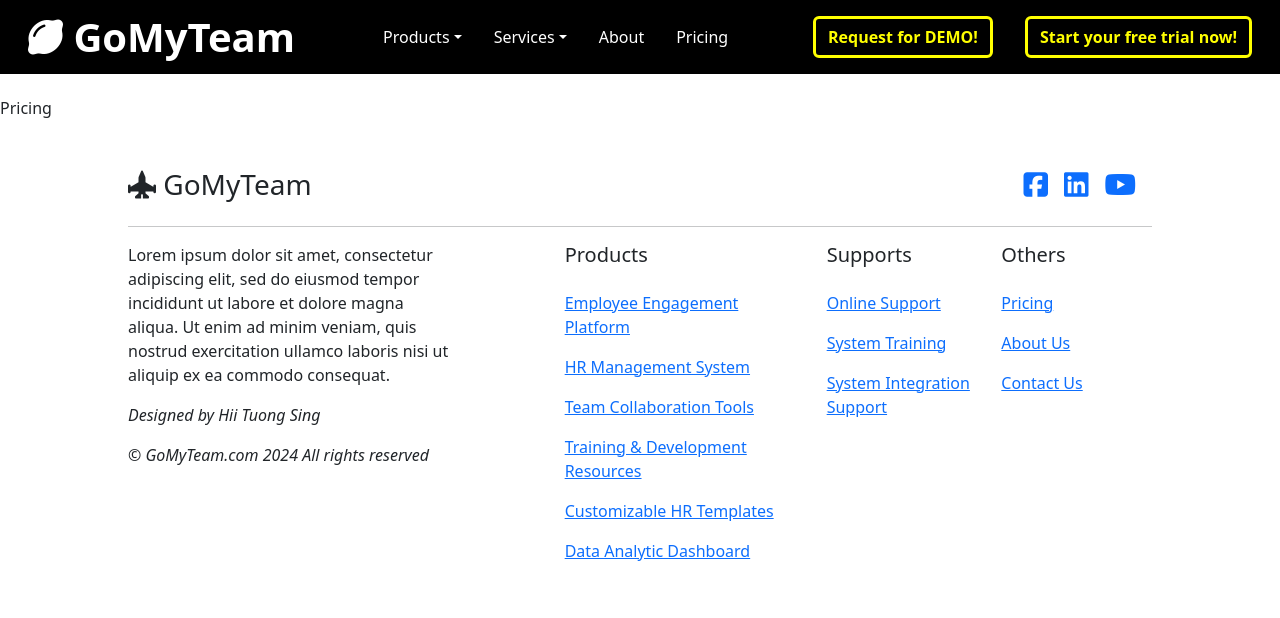
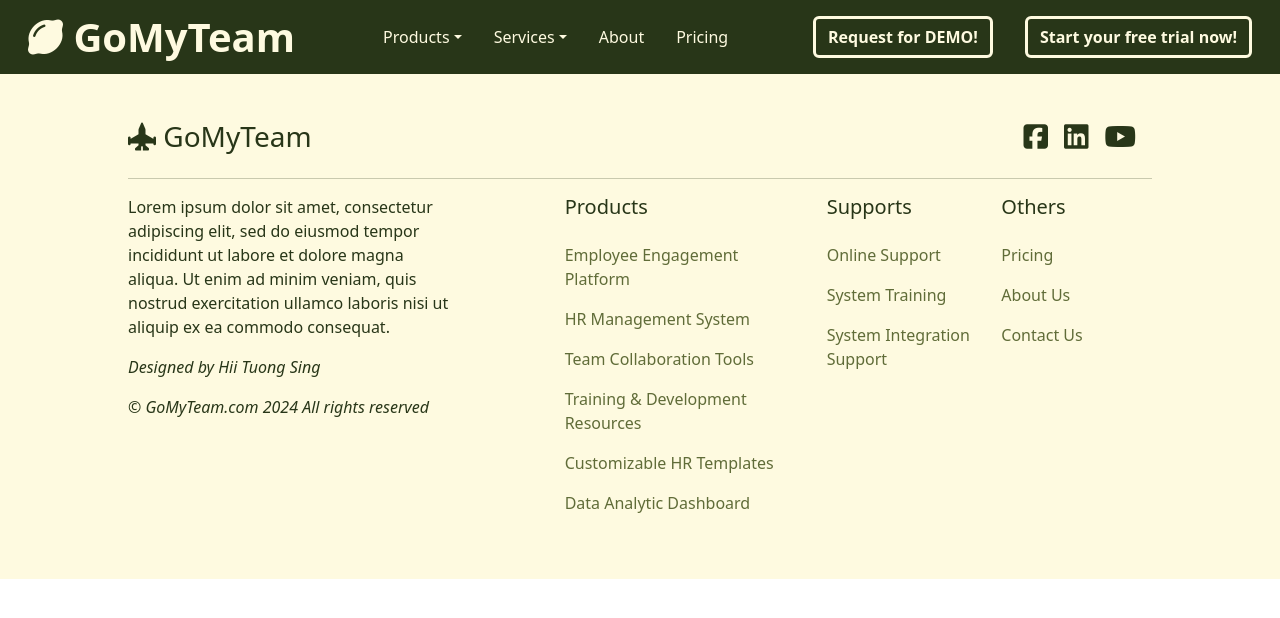
Before and after one commit to HiiTuongSing/GoMyTeam, a React (Vite) app: page /GoMyTeam/pricing in a window 1280 px wide. Shown: the top 618 px of the page. Built offline with nearby package versions, Linux system fonts and the light colour scheme.

Commit message:
Testing Color Scheme

```diff
--- a/src/components/ActionBanner.jsx
+++ b/src/components/ActionBanner.jsx
@@ -11,7 +11,7 @@ export default function ActionBanner({ title, description, buttonText }) {
           <p className="mx-md-5 my-0 pb-3 fs-4">{description}</p>
         </div>
 
-        <a className="btn btn-primary btn-lg">{buttonText}</a>
+        <a className="btn btn-basic btn-lg">{buttonText}</a>
       </div>
     </div>
   );
--- a/src/components/DescriptionPanel.jsx
+++ b/src/components/DescriptionPanel.jsx
@@ -9,11 +9,11 @@ export default function DescriptionPanel({
 }) {
   if (reverse) {
     return (
-      <div className="descriptive-panel row d-flex justify-content-center p-lg-5 mx-auto mb-5 reverse">
+      <div className="descriptive-panel row d-flex justify-content-center p-lg-5 mx-auto mb-5 reverse rounded">
         <div className="col-12 col-md-6 descriptive-panel-description pe-lg-5">
           <h3>{title}</h3>
           <p>{description}</p>
-          <a href="#" className="btn btn-primary">
+          <a href="#" className="btn btn-reverse btn-lg">
             {buttonText}
           </a>
         </div>
@@ -25,7 +25,7 @@ export default function DescriptionPanel({
     );
   } else {
     return (
-      <div className="descriptive-panel row d-flex justify-content-center p-lg-5 mx-auto mb-5">
+      <div className="descriptive-panel row d-flex justify-content-center p-lg-5 mx-auto mb-5 rounded">
         <div className="col-12 col-md-6 descriptive-panel-image pb-2 pb-lg-0">
           <img src={imagePath} alt={title} className="rounded" />
         </div>
@@ -33,7 +33,7 @@ export default function DescriptionPanel({
         <div className="col-12 col-md-6 descriptive-panel-description ps-lg-5">
           <h3>{title}</h3>
           <p>{description}</p>
-          <a href="#" className="btn btn-primary">
+          <a href="#" className="btn btn-reverse btn-lg">
             {buttonText}
           </a>
         </div>
--- a/src/components/Footer.jsx
+++ b/src/components/Footer.jsx
@@ -5,7 +5,8 @@ import React from "react";
 export default function Footer() {
   return (
     <>
-      <div className="footer-container m-auto py-5">
+      <div className="footer-container">
+        <div className="footer m-auto py-5">
           <div className="row">
             <div className="col-6 pe-0">
               <h3>
@@ -14,13 +15,13 @@ export default function Footer() {
             </div>
             <div className="col-6 ps-0">
               <h3 className="text-end">
-              <a href="#">
+                <a className="social-link" href="#">
                   <i className="fa-brands fa-square-facebook me-3"></i>
                 </a>
-              <a href="#">
+                <a className="social-link" href="#">
                   <i className="fa-brands fa-linkedin me-3"></i>
                 </a>
-              <a href="#">
+                <a className="social-link" href="#">
                   <i className="fa-brands fa-youtube me-3"></i>
                 </a>
               </h3>
@@ -99,6 +100,7 @@ export default function Footer() {
             </div>
           </div>
         </div>
+      </div>
     </>
   );
 }
--- a/src/components/HeroBanner.jsx
+++ b/src/components/HeroBanner.jsx
@@ -10,11 +10,7 @@ export default function ({ title, description, buttonText, imagePath }) {
         <div className="d-flex flex-column justify-content-center col-12 col-lg-6 mb-5 mb-lg-0 ">
           <p className="display-2 fw-bold">{title}</p>
           <p className="lead">{description}</p>
-          <a
-            className="btn btn-outline-primary fw-bolder"
-            role="button"
-            href="#"
-          >
+          <a className="btn btn-basic btn-lg fw-bolder" role="button" href="#">
             {buttonText}
           </a>
         </div>
--- a/src/components/Navbar.jsx
+++ b/src/components/Navbar.jsx
@@ -95,7 +95,7 @@ export default function Navbar() {
             <ul className="navbar-nav mb-2 mb-lg-0">
               <li>
                 <Link
-                  className="btn btn-lemon mx-3 mb-2 mb-lg-0"
+                  className="btn btn-basic mx-3 mb-2 mb-lg-0"
                   to="/GoMyTeam/"
                 >
                   Request for DEMO!
@@ -103,7 +103,7 @@ export default function Navbar() {
               </li>
               <li>
                 <Link
-                  className="btn btn-lemon mx-3 mb-2 mb-lg-0"
+                  className="btn btn-basic mx-3 mb-2 mb-lg-0"
                   to="/GoMyTeam/"
                 >
                   Start your free trial now!
@@ -113,7 +113,7 @@ export default function Navbar() {
           </div>
         </div>
       </nav>
-      <div className="py-5"></div>
+      <div className="py-4"></div>
     </>
   );
 }
--- a/src/styles/buttons.css
+++ b/src/styles/buttons.css
@@ -1,28 +1,23 @@
-.btn-lemon {
-  color: yellow;
+.btn-basic {
+  color: var(--extra-color);
   font-weight: 600;
-  border: 3px solid yellow;
+  border: 3px solid var(--extra-color);
 
   &:hover {
-    color: black;
-    border-color: white;
-    background-color: white;
+    color: var(--primary-color-dark);
+    border-color: var(--extra-color);
+    background-color: var(--extra-color);
   }
 }
 
-.btn-green {
-  color: var(--text-color);
+.btn-reverse {
+  color: var(--primary-color-dark);
   font-weight: 600;
-  border: 3px solid var(--text-color);
+  border: 3px solid var(--primary-color-dark);
 
   &:hover {
-    color: var(--text-color);
-    background-color: hsl(
-      var(--secondary-color-hue),
-      var(--secondary-color-sat),
-      59%
-    );
-    border: 3px solid
-      hsl(var(--secondary-color-hue), var(--secondary-color-sat), 59%);
+    color: var(--extra-color);
+    border-color: var(--primary-color-dark);
+    background-color: var(--primary-color-dark);
   }
 }
--- a/src/styles/components.css
+++ b/src/styles/components.css
@@ -1,27 +1,28 @@
 .navbar-custom {
-  background-color: black;
+  background-color: var(--primary-color-dark);
 
   .logo {
-    color: white;
+    color: var(--extra-color);
     &:hover {
-      color: yellow;
+      color: var(--secondary-color-light);
     }
   }
 
-  .nav-link {
-    color: white;
+  .nav-link,
+  .nav-link.dropdown-toggle {
+    color: var(--extra-color);
     &:hover {
-      color: yellow;
+      color: var(--secondary-color-light);
     }
   }
 
   .dropdown-menu {
-    background-color: black;
+    background-color: var(--primary-color-light);
     .dropdown-item {
-      color: white;
+      color: var(--extra-color);
       &:hover {
-        background-color: black;
-        color: yellow;
+        background-color: var(--extra-color);
+        color: var(--primary-color-dark);
       }
     }
   }
@@ -29,10 +30,11 @@
 
 .hero-banner-container {
   width: 100%;
+  background-color: var(--secondary-color-dark);
   .hero-banner {
     width: 80vw;
     margin: auto;
-
+    color: var(--extra-color);
     img {
       width: 100%;
       height: 100%;
@@ -42,16 +44,18 @@
 }
 
 .feature-panel-container {
-  background-color: lightgray;
+  background-color: var(--extra-color);
   width: 100%;
 
   .feature-panel {
     width: 80%;
     text-align: center;
+    color: var(--primary-color-dark);
   }
 }
 
 .descriptive-panel {
+  background-color: var(--secondary-color-dark);
   width: 70vw;
   @media (min-width: 2000px) {
     width: 100vw;
@@ -73,28 +77,47 @@
     justify-content: center;
     flex-wrap: wrap;
   }
+}
 
 @media (max-width: 768px) {
   .reverse {
     flex-direction: column-reverse;
   }
 }
-}
 
 .action-banner-container {
   width: 100%;
-  background-color: lightcyan;
-
+  background-color: var(--secondary-color-dark);
+  color: var(--extra-color);
   .action-banner {
     width: 60%;
   }
 }
 
 .footer-container {
+  background-color: var(--extra-color);
+  color: var(--primary-color-dark);
+  .footer {
     width: 80%;
+    .social-link {
+      text-decoration: none;
+      color: var(--primary-color-dark);
 
+      &:hover {
+        color: var(--primary-color-light);
+      }
+    }
     li {
       list-style: none;
       padding-bottom: 1rem;
+      a {
+        text-decoration: none;
+        color: var(--primary-color-light);
+
+        &:hover {
+          color: var(--secondary-color-dark);
         }
       }
+    }
+  }
+}
--- a/src/styles/variables.css
+++ b/src/styles/variables.css
@@ -1,3 +1,7 @@
 :root {
-  --color-red: red;
+  --primary-color-dark: #283618;
+  --primary-color-light: #606c38;
+  --secondary-color-dark: #bc6c25;
+  --secondary-color-light: #dda15e;
+  --extra-color: #fefae0;
 }
```
Lines whose indentation alone changed are shown as unchanged.
